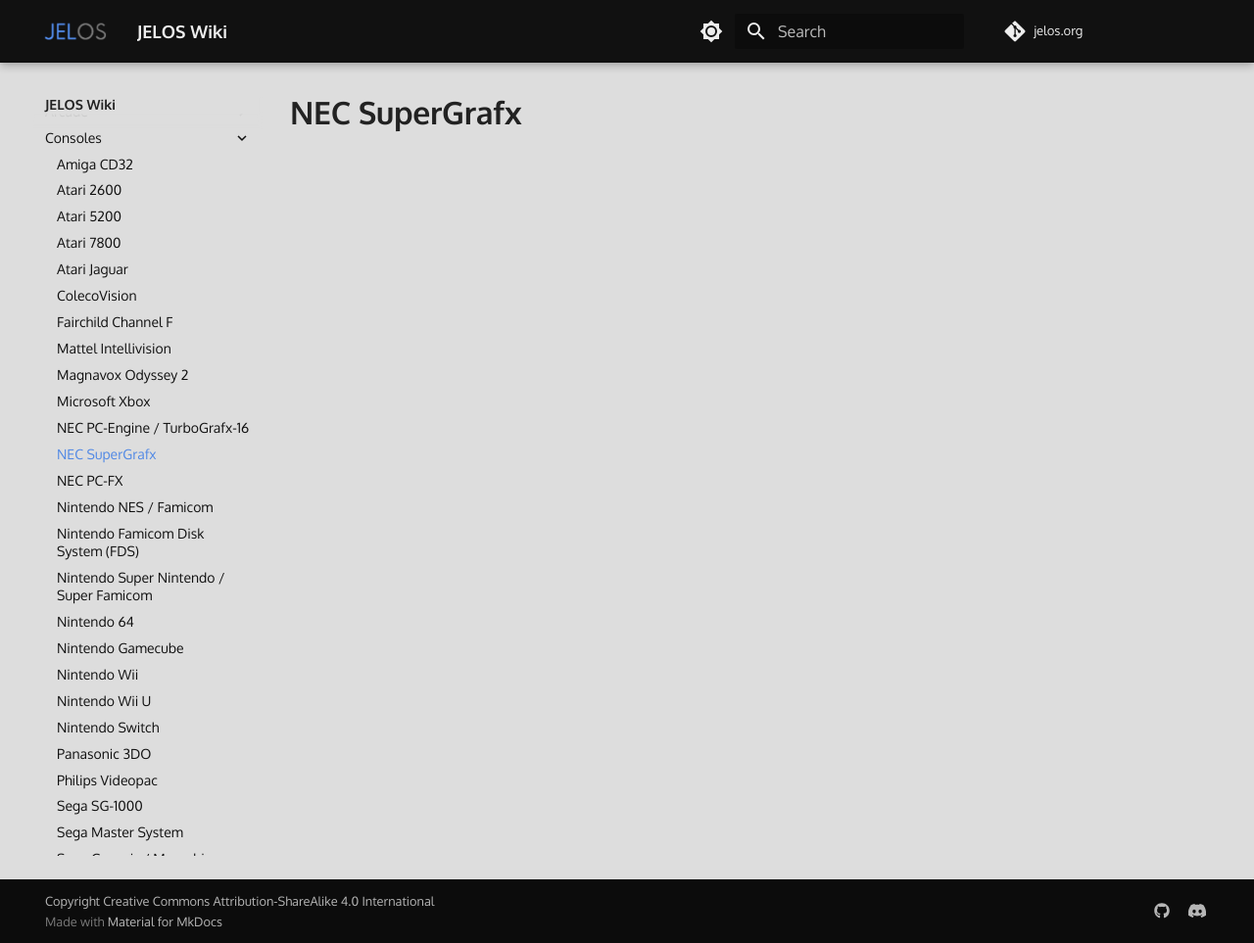
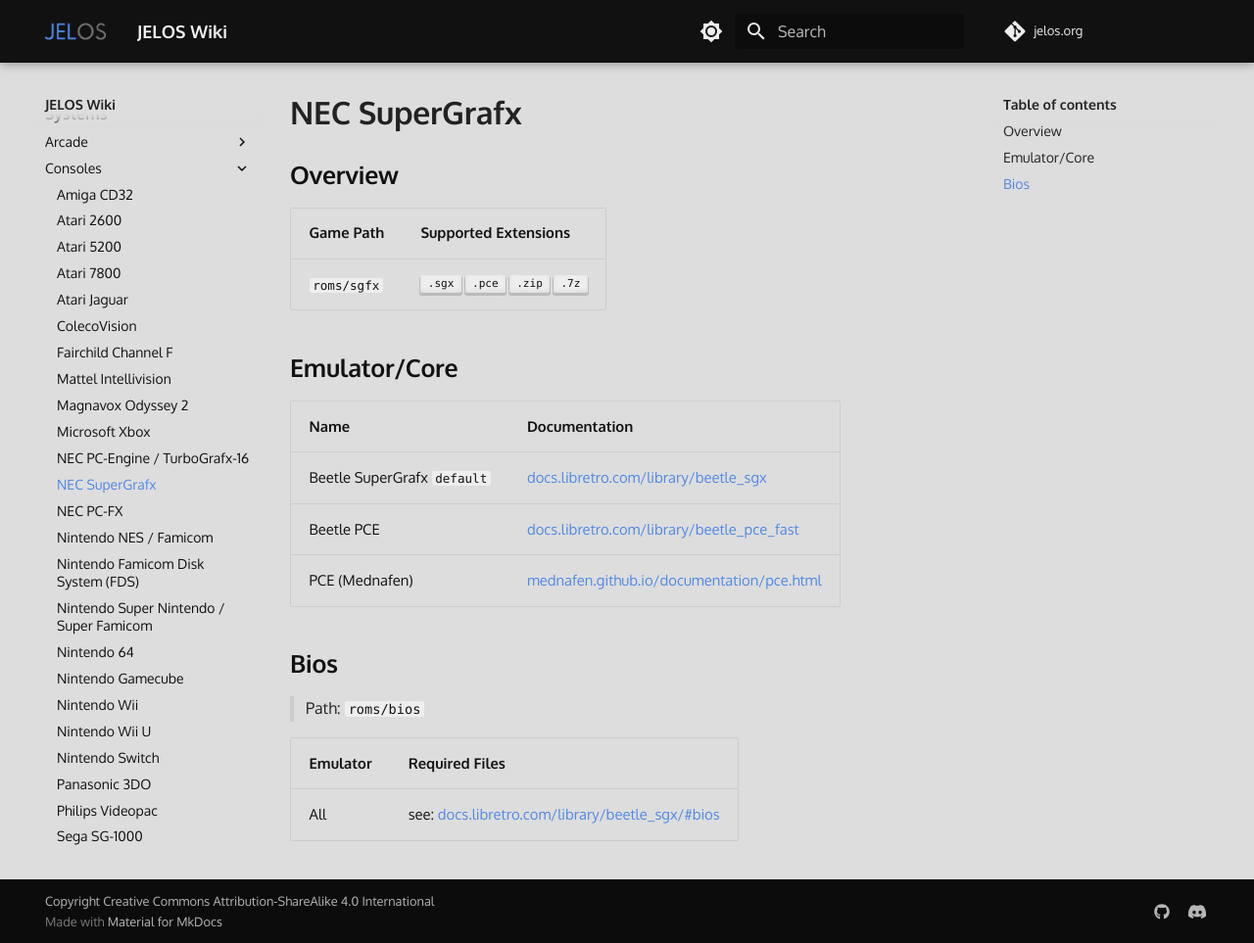
Before and after one commit to wbrawner/jelos.org, an MkDocs documentation site: the page built from docs/systems/supergrafx.md, in a window 1280 px wide and 963 px high. Shown: the whole window at 98% size. Built offline with MkDocs 1.6.1 and Material for MkDocs 9.7.7, drawn with Linux system fonts in a browser that asks for light colours; some web fonts are replaced; comment, search, counter and statistics services are not loaded.

Commit message:
Update supergrafx.md

```diff
--- a/docs/systems/supergrafx.md
+++ b/docs/systems/supergrafx.md
@@ -1 +1,23 @@
 # NEC SuperGrafx
+
+## Overview
+
+| Game Path | Supported Extensions |
+| -- | -- |
+| `roms/sgfx` | ++".sgx"++ ++".pce"++ ++".zip"++ ++".7z"++ |
+
+## Emulator/Core
+
+| Name | Documentation |
+| --- | --- |
+| Beetle SuperGrafx `default` | [docs.libretro.com/library/beetle_sgx](https://docs.libretro.com/library/beetle_sgx/) |
+| Beetle PCE | [docs.libretro.com/library/beetle_pce_fast](https://docs.libretro.com/library/beetle_pce_fast/) |
+| PCE (Mednafen) | [mednafen.github.io/documentation/pce.html](https://mednafen.github.io/documentation/pce.html) |
+
+## Bios
+
+> Path: `roms/bios`
+
+| Emulator | Required Files |
+| -- | -- |
+| All | see: [docs.libretro.com/library/beetle_sgx/#bios](https://docs.libretro.com/library/beetle_sgx/#bios) |
```
